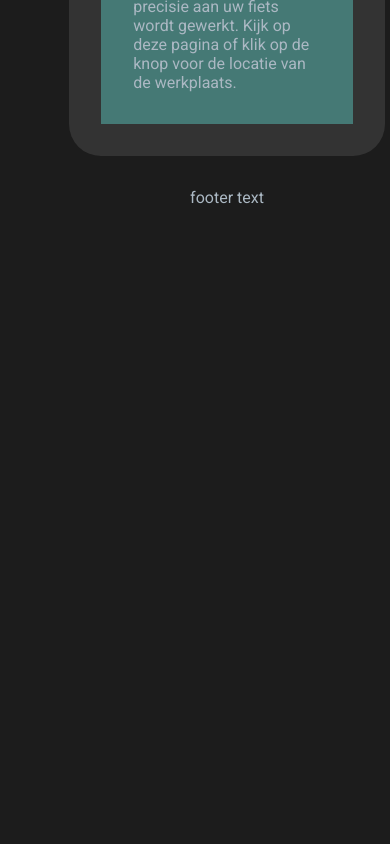
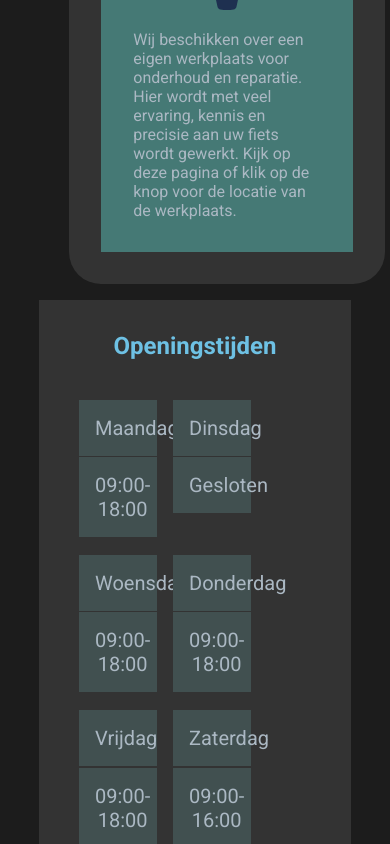
Before and after one commit to MichielvanEijsden/eindopdracht-gelissen, a React (Vite) app: page / in a window 390 px wide. Shown: the part 1156-2000 px from the top of the page. Before the commit the page ends 1395 px from the top, so only its background shows below. Built offline with nearby package versions, Linux system fonts and the light colour scheme.

Commit message:
openingstijden zichtbaar gemaakt en gestyled voor mobiel

```diff
--- a/src/index.css
+++ b/src/index.css
@@ -46,6 +46,7 @@ body {
   display: flex;
   justify-content: center;
   flex-shrink: 1;
+  position: relative;
 }
 
 .inner-container {
--- a/src/pages/home/Home.css
+++ b/src/pages/home/Home.css
@@ -15,6 +15,7 @@
 
 .homepage-container h1 {
     font-size: 3rem;
+    padding: 2rem;
 }
 
 .home-info-assortiment {
@@ -34,21 +35,20 @@
 .time-table-container {
     position: sticky;
     top: 0;
-    display: flex;
-    flex-direction: column;
     height: 80vh;
     margin-top: 5rem;
     margin-left: -4rem;
     margin-right: 4rem;
 }
-
+.time-table-container h2{
+    padding: 2rem;
+}
 .home-icon {
     width: 10rem;
     margin: 2rem;
 }
 
 .time-table {
-    display: flex;
     width: 26vw;
     padding: 2rem;
     flex-wrap: wrap;
@@ -57,7 +57,6 @@
 .day {
     display: flex;
     flex-wrap: wrap;
-
 }
 
 .time-table-text {
@@ -75,6 +74,9 @@
 
 
 @media (max-width: 700px) {
+    .page-container{
+        flex-direction: column;
+    }
     .homepage-container h1 {
         font-size: 1rem;
     }
@@ -98,6 +100,24 @@
     }
 
     .time-table-container {
-        display: none;
+        left: 10vw;
+        width: 80vw;
+        margin: -1rem;
+    }
+    .time-table{
+        width: 80vw;
+        display: flex;
+        padding: 0 2rem;
+    }
+    .time-table-text{
+        width: 20vw;
+    }
+    .day{
+        flex-direction: column;
+        margin: 0.5rem;
+    }
+    .time-table-text {
+        margin-bottom: 0.1rem;
+        padding: 1rem;
     }
 }
```
Also changed, not shown: src/pages/home/Home.jsx (+5 -12 lines).
